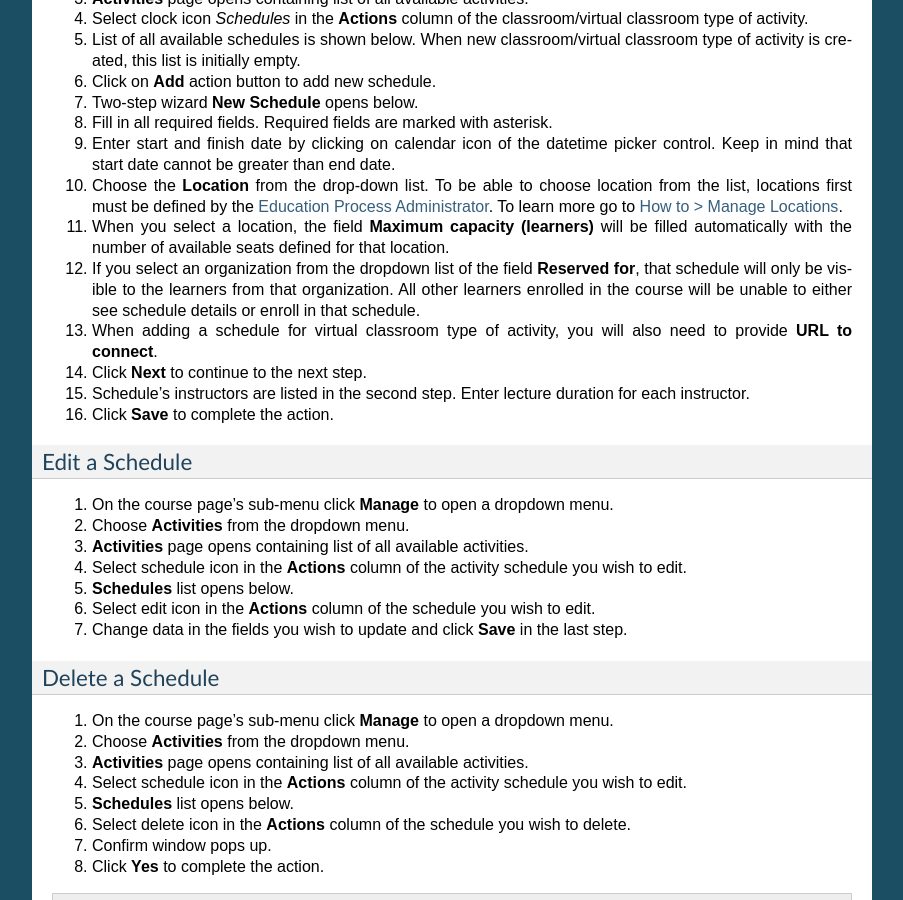
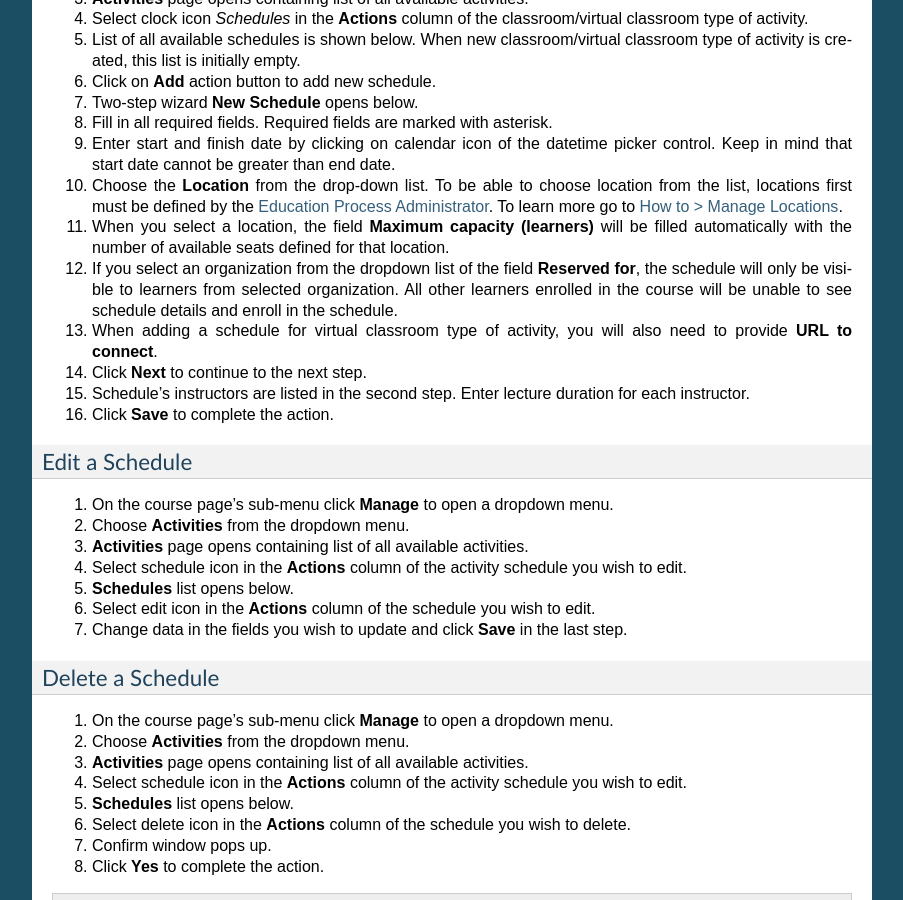
Before and after one commit to pslisko/performa365docs, a Sphinx documentation site: the page built from docs/howto/manage_activities/classroom_virtual.rst, in a window 1280 px wide and 900 px high, scrolled down 1579 px. Shown: the whole window, without its empty margins (198-1101 px from the left). Built offline with Sphinx 7.4.7, drawn with Linux system fonts in a browser that asks for light colours; pages that are not in the unit, such as notebooks, are missing from menus.

Commit message:
Update classroom_virtual.rst

```diff
--- a/docs/howto/manage_activities/classroom_virtual.rst
+++ b/docs/howto/manage_activities/classroom_virtual.rst
@@ -78,7 +78,7 @@ Add a Schedule
 #. Enter start and finish date by clicking on calendar icon of the datetime picker control. Keep in mind that start date cannot be greater than end date.
 #. Choose the **Location** from the drop-down list. To be able to choose location from the list, locations first must be defined by the :ref:`Education Process Administrator <education_process_administrator>`. To learn more go to :ref:`How to > Manage Locations <manage_locations>`.
 #. When you select a location, the field **Maximum capacity (learners)** will be filled automatically with the number of available seats defined for that location.
-#. If you select an organization from the dropdown list of the field **Reserved for**, that schedule will only be visible to the learners from that organization. All other learners enrolled in the course will be unable to either see schedule details or enroll in that schedule.
+#. If you select an organization from the dropdown list of the field **Reserved for**, the schedule will only be visible to learners from selected organization. All other learners enrolled in the course will be unable to see schedule details and enroll in the schedule.
 #. When adding a schedule for virtual classroom type of activity, you will also need to provide **URL to connect**.
 #. Click **Next** to continue to the next step.
 #. Schedule's instructors are listed in the second step. Enter lecture duration for each instructor.
```
